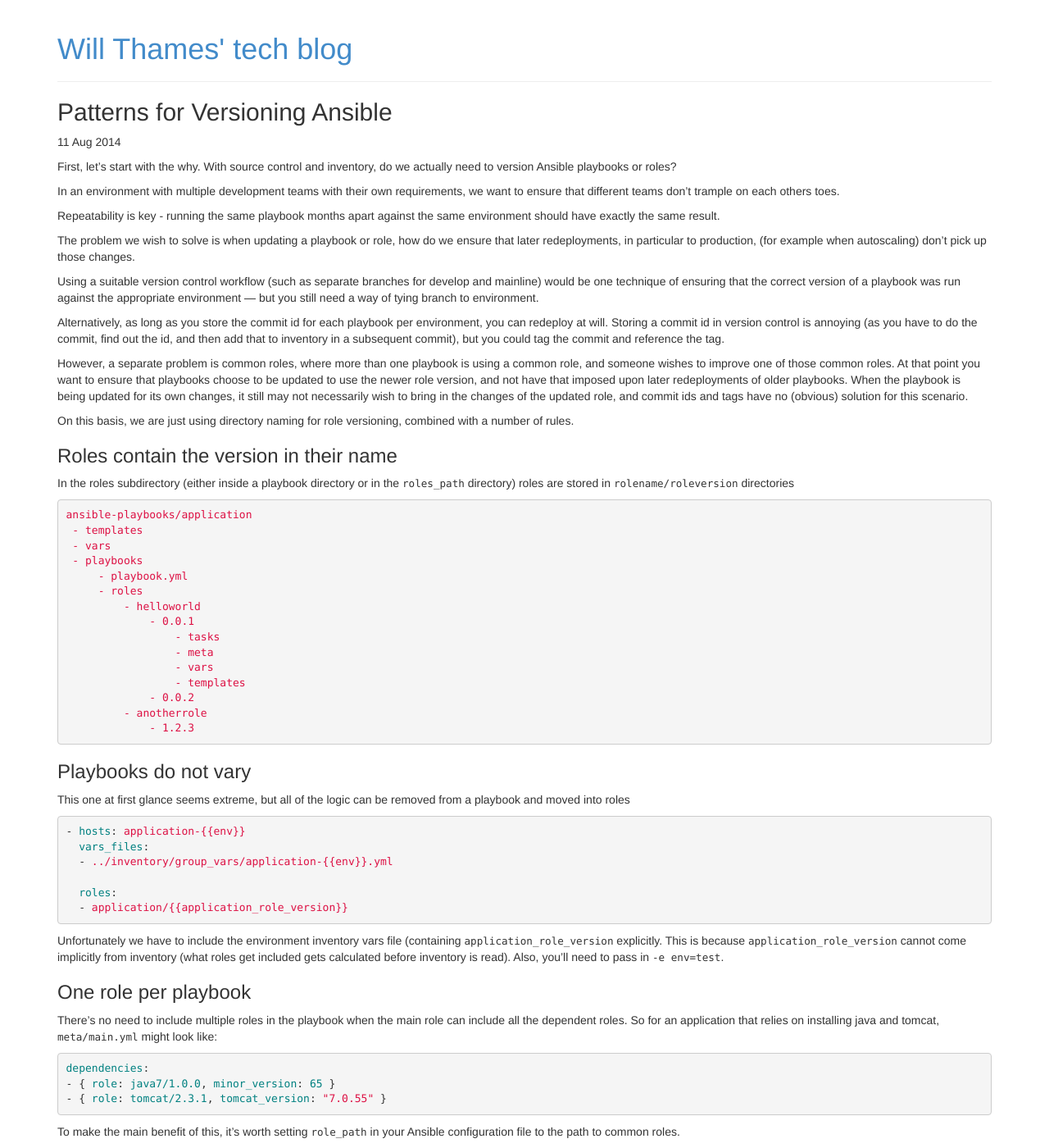
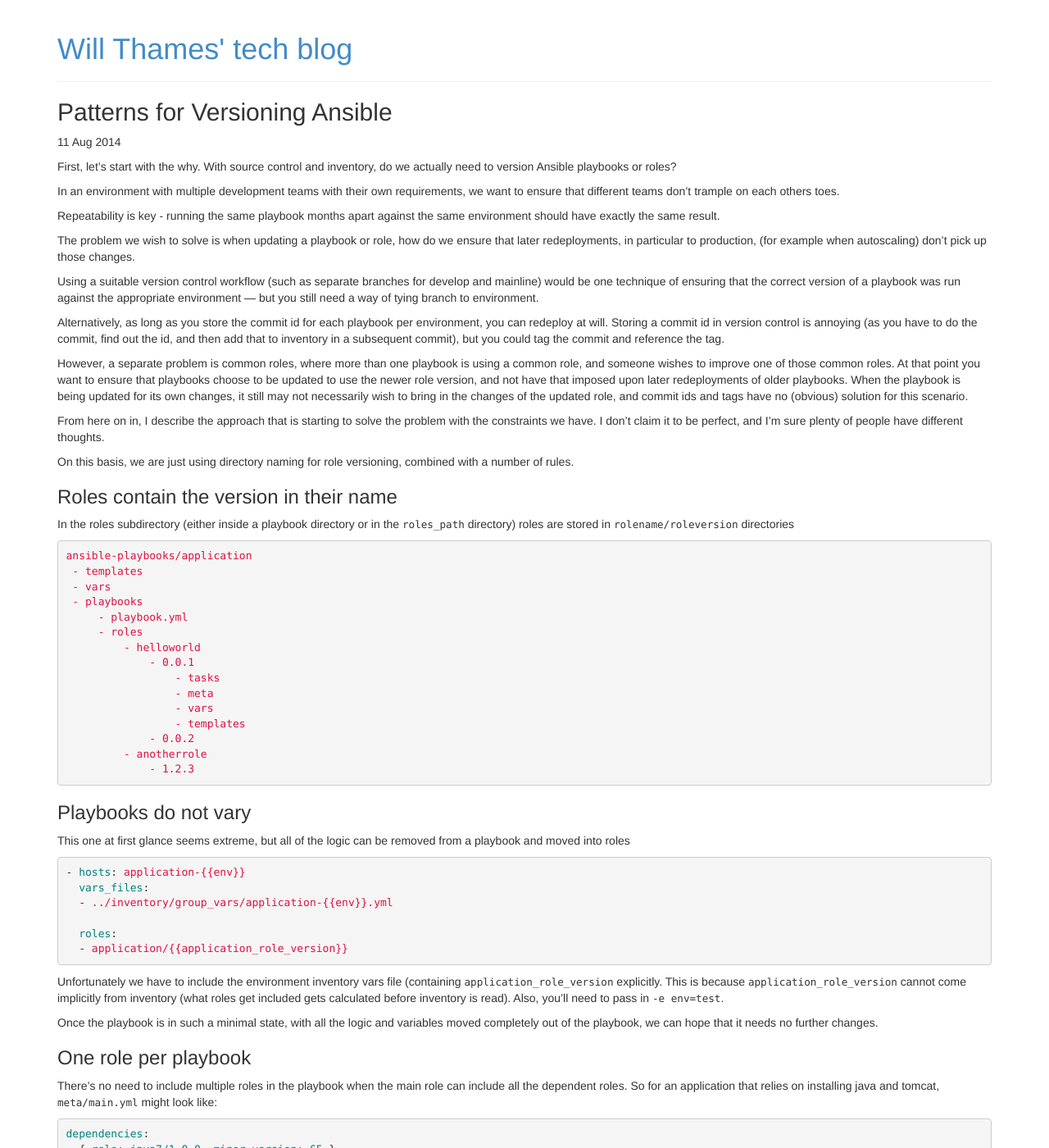
Before and after one commit to willthames/willthames.github.io, a Jekyll site: the page built from _posts/2014-08-11-patterns-for-versioning-ansible.markdown, in a window 1280 px wide and 1400 px high. Shown: the whole window at 82% size. Built offline with Jekyll 4.4.1, drawn with Linux system fonts in a browser that asks for light colours; Markdown is read by kramdown in place of the engine named in the settings.

Commit message:
Further disclaimers and clarifications

```diff
--- a/_posts/2014-08-11-patterns-for-versioning-ansible.markdown
+++ b/_posts/2014-08-11-patterns-for-versioning-ansible.markdown
@@ -31,6 +31,10 @@ playbooks choose to be updated to use the newer role version, and not have that
 later redeployments of older playbooks. When the playbook is being updated for its own changes,
 it still may not necessarily wish to bring in the changes of the updated role, and commit ids
 and tags have no (obvious) solution for this scenario.
+
+From here on in, I describe the approach that is starting to solve the problem with the
+constraints we have. I don't claim it to be perfect, and I'm sure plenty of people have
+different thoughts.
 
 On this basis, we are just using directory naming for role versioning, combined with a number
 of rules.
@@ -77,6 +81,9 @@ Unfortunately we have to include the environment inventory vars file (containing
 `application_role_version` explicitly. This is because `application_role_version`
 cannot come implicitly from inventory (what roles get included
 gets calculated before inventory is read). Also, you'll need to pass in `-e env=test`.
+
+Once the playbook is in such a minimal state, with all the logic and variables moved completely
+out of the playbook, we can hope that it needs no further changes.
 
 ### One role per playbook
 
```
